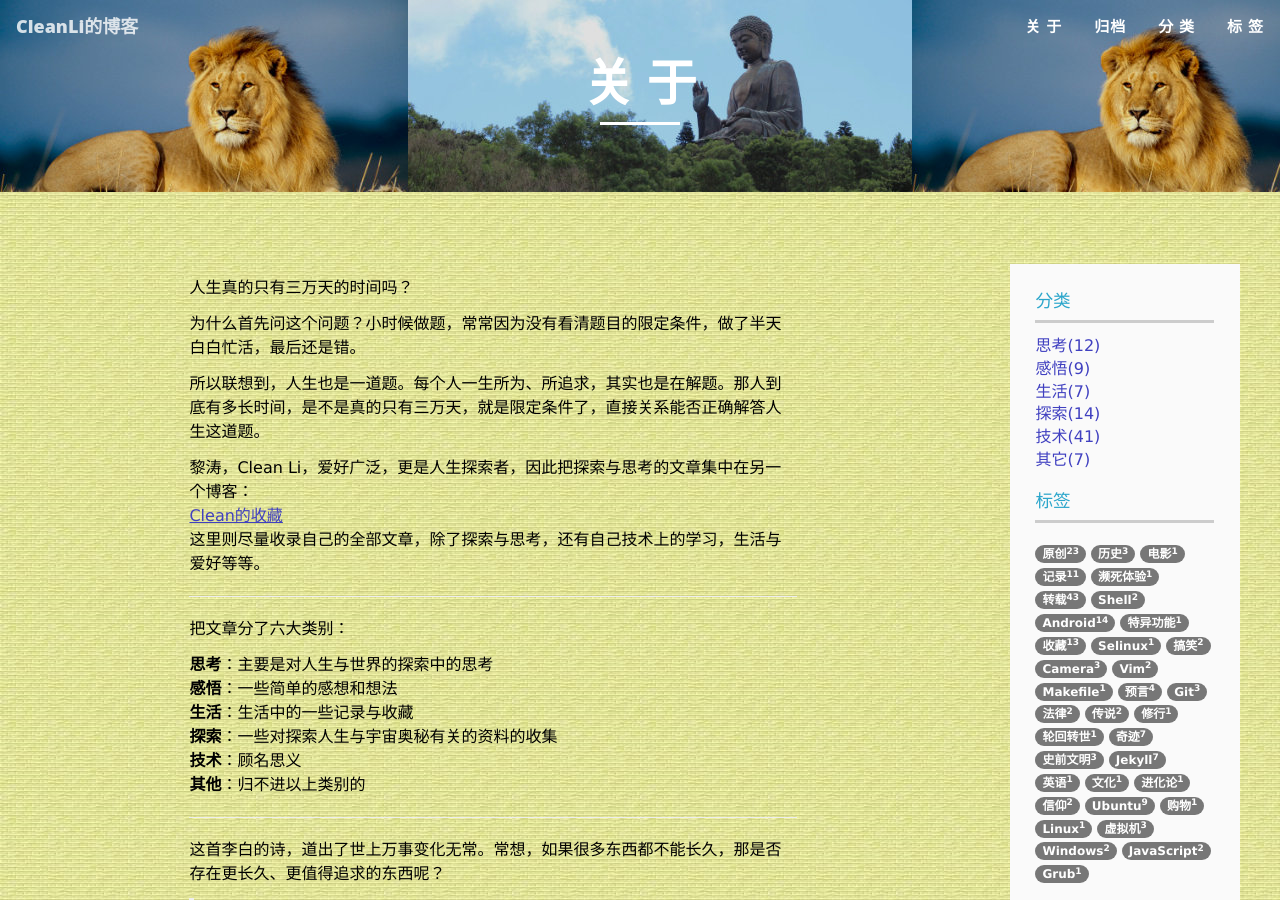
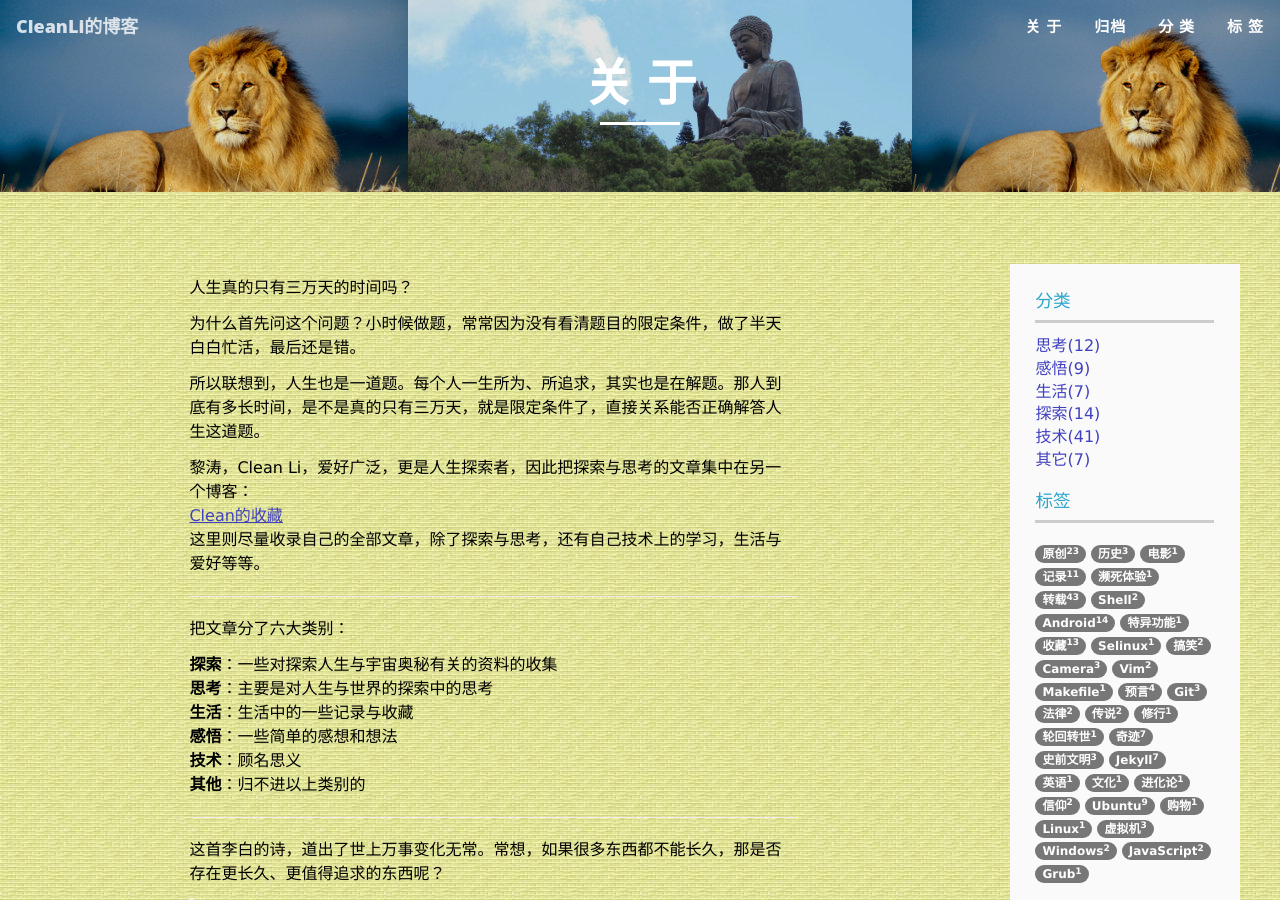
Before and after one commit to cleanli/cleanhome, a Jekyll site: the page built from about.md, in a window 1280 px wide, cut to the strip 0-900 px from the top of the page. Built offline with Jekyll 4.4.1, drawn with Linux system fonts in a browser that asks for light colours.

```diff
--- a/about.md
+++ b/about.md
@@ -16,10 +16,10 @@ header-img: "img/post-bg-02.jpg"
 ---
 把文章分了六大类别：<br>
 
+**探索**：一些对探索人生与宇宙奥秘有关的资料的收集<br>
 **思考**：主要是对人生与世界的探索中的思考<br>
+**生活**：生活中的一些记录与收藏<br>
 **感悟**：一些简单的感想和想法<br>
-**生活**：生活中的一些记录与收藏<br>
-**探索**：一些对探索人生与宇宙奥秘有关的资料的收集<br>
 **技术**：顾名思义<br>
 **其他**：归不进以上类别的<br>
 
```
